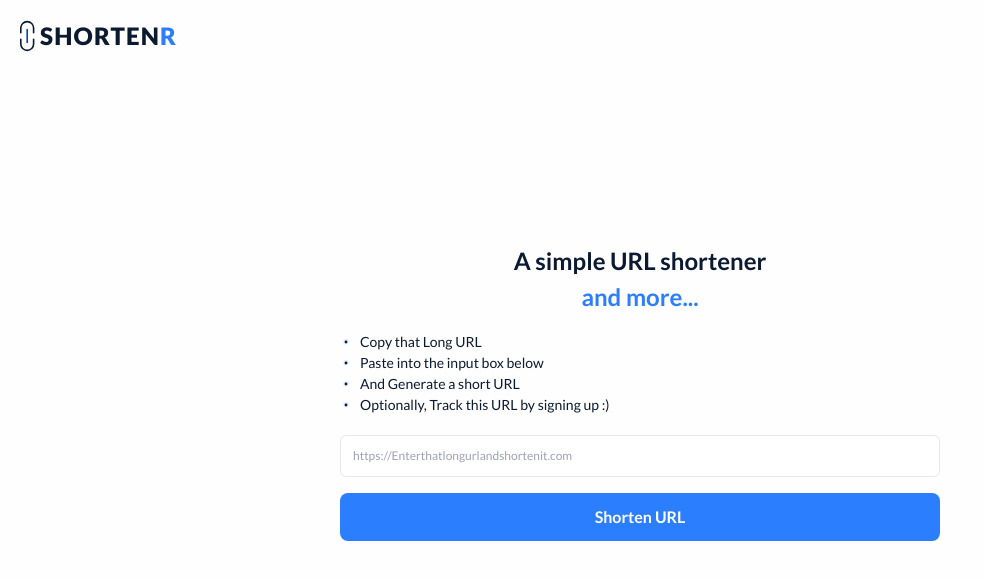
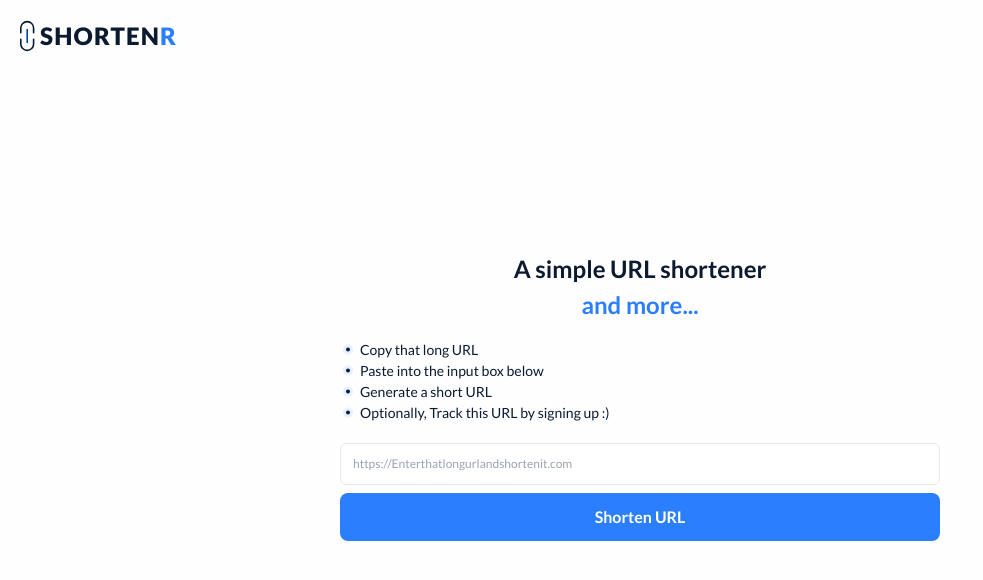
Before and after one commit to HayBeeCoder/shortenr, a Next.js app: page / in a window 1280 px wide. Shown: the top 580 px of the page, without its empty margins (0-983 px from the left). Built offline with nearby package versions, Linux system fonts and the light colour scheme.

Commit message:
[fix] adjusts bullets in index page

```diff
--- a/components/ListItem/ListItem.tsx
+++ b/components/ListItem/ListItem.tsx
@@ -6,12 +6,13 @@ interface IProps {
 
 const ListItem: React.FC<IProps> = ({ children }) => {
     return (
-        <li className='flex gap-2 items-center'>
+        <li className='flex gap-1 items-center'>
             <span className='inline-block'>
-                <svg width="12" height="12" viewBox="0 0 16 17" fill="none" xmlns="http://www.w3.org/2000/svg">
-                    <circle cx="8" cy="8" r="4" fill="#E6F0FF" />
+                <svg width="16" height="17" viewBox="0 0 16 17" fill="none" xmlns="http://www.w3.org/2000/svg">
+                    <circle cx="8" cy="8.5" r="5" fill="#E6F0FF" />
                     <circle cx="7.99996" cy="8.5" r="2" fill="#091E42" />
                 </svg>
+
 
 
 
--- a/pages/index.tsx
+++ b/pages/index.tsx
@@ -30,13 +30,13 @@ const Home: NextPage = () => {
            <span className='text-[#2B7FFF] block'>and more...</span></h1>
           <ul>
             <ListItem>
-              Copy that Long URL
+              Copy that long URL
             </ListItem>
             <ListItem>
               Paste into the input box below
             </ListItem>
             <ListItem>
-              And Generate a short URL
+               Generate a short URL
             </ListItem>
             <ListItem>
               Optionally, Track this URL by signing up :)
@@ -53,7 +53,7 @@ const Home: NextPage = () => {
               value={input}
 
             />
-            <Button classname='bg-[#2B7FFF] text-white my-4 '  >
+            <Button classname='bg-[#2B7FFF] text-white my-2 '  >
               Shorten URL
             </Button>
           </div>
```
